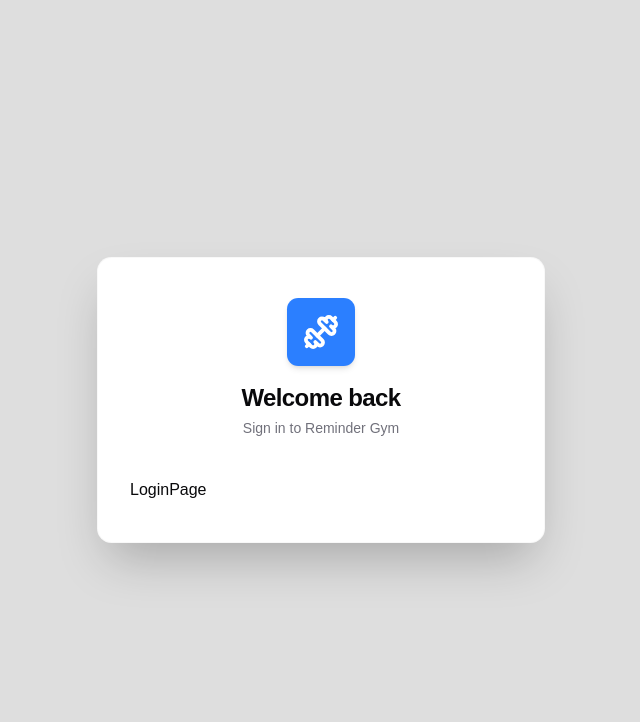
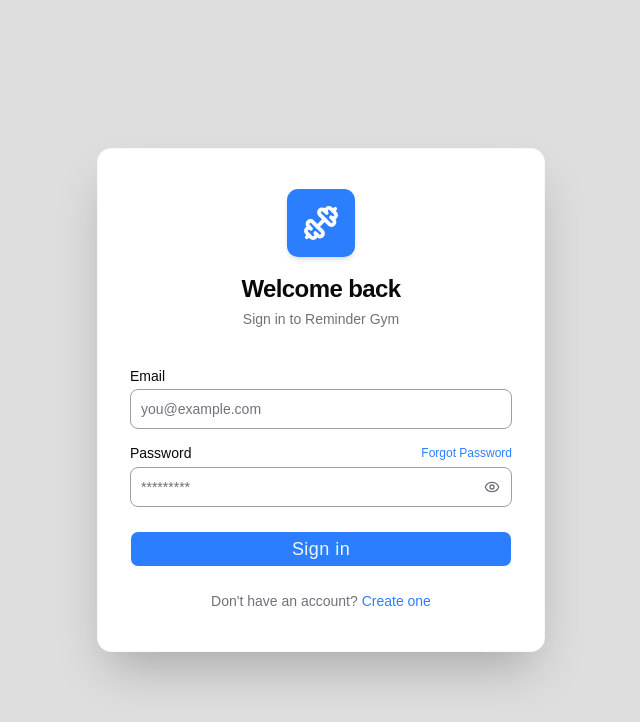
Before and after one commit to saki81/reminder-gym, a React (Vite) app in the folder frontend/: page /login in a window 1280 px wide. Shown: the top 722 px of the page, without its empty margins (319-959 px from the left). Built offline with nearby package versions, Linux system fonts and the light colour scheme; no server answers.

Commit message:
frontend: add login, fix useMe and authContext, add proxy server in vite

```diff
--- a/frontend/src/App.tsx
+++ b/frontend/src/App.tsx
@@ -1,7 +1,14 @@
 import { useMe }     from "./hooks/auth/useMe";
 import { AppRouter } from "./routes/AppRouter";
+import { Toaster } from "./components/ui/sonner";
+
 
 export default function App() {
   useMe();
-  return  <AppRouter/>;
+  return (
+    <>
+     <AppRouter/>
+     <Toaster />
+    </>
+ )
 }
--- a/frontend/src/api/clientApi.ts
+++ b/frontend/src/api/clientApi.ts
@@ -1,9 +1,35 @@
 import axios from "axios";
 
 export const apiClient = axios.create({
-    baseURL: import.meta.env.VITE_API_URL ?? "http://localhost:5001/api",
+    baseURL: "/api",/* import.meta.env.VITE_API_URL ??*/ /*"http://localhost:5001/api",*/
     withCredentials: true,
     headers: {
     "Content-Type": "application/json",
    }
 });
+
+// Global Interceptor
+apiClient.interceptors.response.use((res) => res, (err) => {
+    const status = err.response?.status;
+    const url = err.config?.url || "";
+
+
+    const ignoredRoutes = [
+      "/auth/login",
+      "/auth/register",
+      "/auth/me",
+    ];
+
+    const isIgnored = ignoredRoutes.some((r) =>
+      url.includes(r)
+    );
+
+    // only real session expiry
+    if (status === 401 && !isIgnored) {
+      console.warn("Session expired → redirect login");
+      window.location.href = "/login";
+    }
+
+    return Promise.reject(err);
+  }
+);
--- a/frontend/src/components/auth/LoginForm.tsx
+++ b/frontend/src/components/auth/LoginForm.tsx
@@ -0,0 +1,105 @@
+import { useState } from "react";
+import { useForm } from "react-hook-form";
+import { Eye, EyeOff } from "lucide-react";
+import { Link } from "react-router-dom";
+
+import { Input } from "@/components/ui/input";
+import { Label } from "@/components/ui/label";
+import { Button } from "../ui/button";
+
+import type { Login } from "@/types";
+import type { UseFormSetError } from "react-hook-form";
+
+
+type Props = {
+    onSubmit: (data: Login, setError: UseFormSetError<Login>) => void;
+    isPending: boolean;
+    error: unknown;
+};
+
+export const LoginForm = ({ onSubmit, isPending,}: Props) => {
+  const [showPassword, setShowPassword] = useState(false);
+
+  const {
+     register,
+     handleSubmit,
+     setError,
+     formState: { errors },
+  } = useForm<Login>();
+
+  return (
+     <form
+       onSubmit={handleSubmit((data) => onSubmit(data, setError))}
+       noValidate
+       className="space-y-4"
+       >
+       <div className="space-y-1.5">
+         <Label htmlFor="email">Email</Label>
+         <Input
+           id="email"
+           type="email"
+           autoComplete="email"
+           placeholder="you@example.com"
+           aria-invalid={!!errors.email}
+           {...register("email")}
+           />
+           {errors.email && (
+             <p className="text-xs text-destructive">{errors.email.message}</p>
+           )}
+       </div>
+
+       <div className="space-y-1.5">
+          <div className="flex items-center justify-between">
+            <Label htmlFor="password">Password</Label>
+            <Link
+              to="/forgot-password"
+              className="text-xs text-primary hover:underline underline-offset-4"
+
+             >
+              Forgot Password
+            </Link>
+          </div>
+
+         <div className="relative">
+            <Input
+              id="password"
+              type={showPassword ? "text" : "password"}
+              autoComplete="current-password"
+              placeholder="*********"
+              className="pr-10"
+              aria-invalid={!!errors.password}
+              {...register("password")}
+            />
+            <button
+              type="button"
+              onClick={() => setShowPassword((v) => !v)}
+              aria-label={showPassword ? "HidePassword" : "Show Password"}
+              className="absolute right-3 top-1/2 -translate-y-1/2
+              text-muted-foreground hover:text-foreground transition-colors"
+             >
+             {showPassword ? <EyeOff size={16} /> : <Eye size={16}/>}
+            </button>
+         </div>
+
+          {errors.password && (
+            <p className="text-xs text-destructive">{errors.password.message}</p>
+          )}
+       </div>
+
+       <Button type="submit" size="lg" className="w-full mt-2 cursor-pointer " disabled={isPending}>
+            {isPending ? (
+              <span className="flex items-center gap-2">
+               <span className="size-6 rounded-full border-2 border-white/30
+                             border-t-white animate-spin text-lg tracking-wide" />
+               Sign in…
+            </span>
+            ) : (
+             <span className="text-lg tracking-wide">
+                Sign in
+             </span>
+
+            )}
+          </Button>
+     </form>
+  )
+}
--- a/frontend/src/context/AuthContext.tsx
+++ b/frontend/src/context/AuthContext.tsx
@@ -2,6 +2,7 @@
 
 import { createContext, useState, useCallback, type ReactNode } from "react";
 import type { User } from "../types/index";
+
 
 export type AuthContextType = {
     user: User | null;
@@ -20,7 +21,25 @@
     const [user, setUser] = useState<User | null>(null);
     const [isLoading, setIsLoading] = useState(true);
 
-    const login = useCallback((user: User) => setUser(user), []);
+  /*  useEffect(() => {
+    const initAuth = async () => {
+        try {
+            const res = await authApi.me(); // 👈 provjeri session/cookie
+            setUser(res.data);
+        } catch (err) {
+            setUser(null);
+        } finally {
+            setIsLoading(false); // 👈 OVO JE KLJUČNO
+        }
+    };
+
+    initAuth();
+}, []);*/
+
+    const login = useCallback((user: User | null) => {
+       setUser(user);
+       setIsLoading(false);
+      }, []);
     const logout = useCallback(() => setUser(null), []);
     const setLoading = useCallback((v: boolean) => setIsLoading(v), []);
     const hasRole = useCallback((roles: string[]) => !!user && roles.includes(user.role),[user])
--- a/frontend/src/hooks/auth/useLogin.ts
+++ b/frontend/src/hooks/auth/useLogin.ts
@@ -0,0 +1,30 @@
+import { useMutation, useQueryClient } from "@tanstack/react-query";
+import { useNavigate } from "react-router-dom";
+import { authApi } from "@/api/authApi";
+import type { Login } from "@/types";
+import { useToast } from "../shared/useToast";
+
+
+
+export function useLogin() {
+    const queryClient = useQueryClient()
+    const navigate = useNavigate();
+    const toast = useToast();
+
+    return useMutation({
+      mutationFn: (data: Login) => authApi.login(data),
+
+        onSuccess: async () => {
+
+            await queryClient.invalidateQueries({  queryKey: ["me"] })
+
+             const me = queryClient.getQueryData<any>(["me"]);
+
+             const user = me.data.user;
+
+             toast.success(`Welcome back, ${user.name ?? user.email ?? ""}!`)
+
+             navigate("/dashboard", { replace: true });
+        }
+    });
+}
--- a/frontend/src/hooks/auth/useMe.ts
+++ b/frontend/src/hooks/auth/useMe.ts
@@ -5,27 +5,31 @@
 
 
 export function useMe() {
-   const { login, setLoading } = useAuth();
+  const { login,logout, setLoading } = useAuth();
 
-   const { data, isFetched } = useQuery({
-       queryKey: ["me"],
-       queryFn: authApi.me,
+  const { data, isFetched, isError } = useQuery({
+    queryKey: ["me"],
+    queryFn: authApi.me,
+    retry: false,
+    staleTime: 1000 * 60 * 5,
+  });
 
-       retry: false,
+  useEffect(() => {
+    if (data?.data) {
+      login(data.data);
+      return;
 
-       staleTime: 1000 * 60 * 5,
-   });
-
-   useEffect(() => {
-    // Session valid → store user in context
-    if (data?.data?.user) {
-      login(data.data.user);
     }
 
-    // Query settled (success or error) → stop blocking the UI
+    if (isError) {
+      logout();
+
+     setLoading(false)
+     return;
+    }
+
     if (isFetched) {
       setLoading(false);
     }
-  }, [data, isFetched]);
-
+  }, [data, isFetched , login, logout, setLoading, isError]);
 }
--- a/frontend/src/hooks/shared/useToast.ts
+++ b/frontend/src/hooks/shared/useToast.ts
@@ -4,7 +4,7 @@
     return {
         success: (message: string) => toast.success(message),
         error: (message: string) => toast.error(message),
-        info:    (message: string) => toast.info(message),
+        info:  (message: string) => toast.info(message),
         warning: (message: string) => toast.warning(message),
     }
 }
--- a/frontend/src/pages/auth/LoginPage.tsx
+++ b/frontend/src/pages/auth/LoginPage.tsx
@@ -1,7 +1,72 @@
+import { Link, useLocation, useNavigate } from "react-router-dom";
+import { LoginForm } from "@/components/auth/LoginForm";
+import { useLogin } from "@/hooks/auth/useLogin";
+import { useToast } from "@/hooks/shared/useToast";
+import { applyFieldErrors, getErrorMessage, getFieldErrors } from "@/hooks/shared/useFieldErrors";
+
+import type { Login } from "@/types";
+import type { UseFormSetError } from "react-hook-form";
+import { useEffect } from "react";
 
 
 export const LoginPage = () => {
+  const { mutate: login, isPending } = useLogin();
+  const location = useLocation();
+  const navigate = useNavigate();
+  const toast = useToast();
+
+  // Prikazuje success poruku ako je korisnik stigao ovdje nakon reset passworda
+  const resetSuccess = location.state?.resetSuccess as boolean | undefined;
+
+  useEffect(()=> {
+     if (resetSuccess) {
+        toast.success("Password reset successfully. Sign in below");
+        // Clear state from history
+        navigate(location.pathname, { replace: true, state: {}})
+     }
+  }, [resetSuccess, navigate, location.pathname])
+
+  const handleSubmit = (data: Login, setError: UseFormSetError<Login>) => {
+
+       login(data, {
+
+         onError: (err) => {
+           const fieldErrors = getFieldErrors(err);
+           const hasFieldErrors = Object.keys(fieldErrors).length > 0;
+
+           if (hasFieldErrors) {
+            applyFieldErrors(err, setError)
+           } else {
+            toast.error(getErrorMessage(err, "Invalid email or password"));
+           }
+         }
+       })
+
+     }
+
   return (
-    <div>LoginPage</div>
-  )
+     <>
+    {/*  {resetSuccess && (() => {
+         toast.success("Password reset successfuly. Sign in below");
+         return null;
+      })
+     } */}
+
+       <LoginForm
+         onSubmit={handleSubmit}
+         isPending={isPending}
+         error={console.error}
+        />
+
+       <p className="text-center text-sm text-muted-foreground mt-6">
+        Don't have an account?{" "}
+        <Link
+          to="/register"
+          className="text-primary font-medium hover:underline underline-offset-4"
+          >
+            Create one
+        </Link>
+       </p>
+     </>
+  );
 }
--- a/frontend/vite.config.ts
+++ b/frontend/vite.config.ts
@@ -11,4 +11,14 @@
       "@": path.resolve(__dirname, "./src"),
     },
   },
+
+  server: {
+    proxy: {
+      "/api": {
+        target: "http://localhost:5001",
+        changeOrigin: true,
+        secure: false,
+      },
+    },
+  },
 })
```
Also changed, not shown: 2 other files (tests, documents, lock files or other folders).
